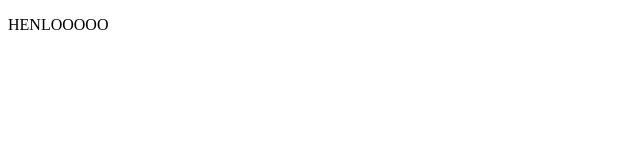
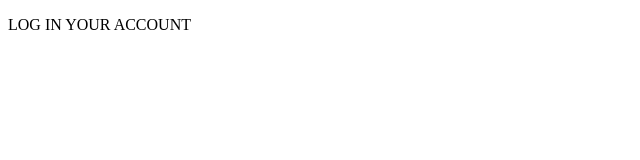
Before and after one commit to CyrineOsorio/CPET12L_ADDING-OF-SUBJECTS, a plain HTML site: page index.html in a window 1280 px wide. Shown: the whole page, without its empty margins (0-640 px from the left). Drawn offline with Linux system fonts and the light colour scheme.

Commit message:
Add Files

```diff
--- a/index.html
+++ b/index.html
@@ -9,8 +9,9 @@
 </head>
 
 <body>
-    <p>HENLOOOOO</p>
-
+    <main>
+        <p>LOG IN YOUR ACCOUNT</p>
+    </main>
 </body>
 
 </html>
```
